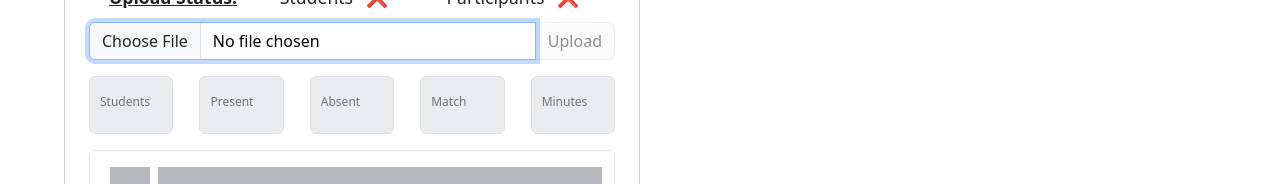
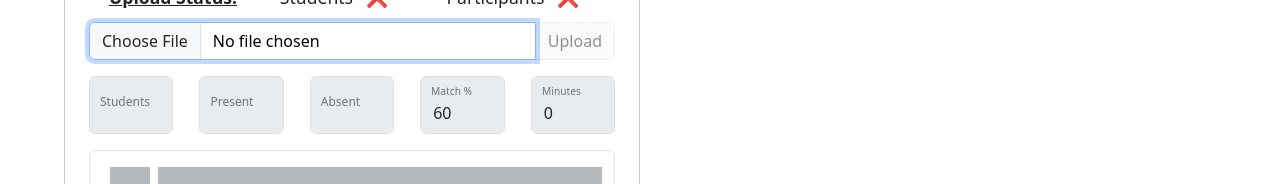
Before and after one commit to stevecalla/attendance_app_edx_v2, a React (Vite) app in the folder client/: page /attendance in a window 1280 px wide. Shown: the part 179-363 px from the top of the page. Built offline with nearby package versions, Linux system fonts and the light colour scheme; a web font is replaced by a local one.

Commit message:
Adjust student stats to display

```diff
--- a/client/dev-dist/sw.js
+++ b/client/dev-dist/sw.js
@@ -82,7 +82,7 @@ define(['./workbox-b5f7729d'], (function (workbox) { 'use strict';
     "revision": "3ca0b8505b4bec776b69afdba2768812"
   }, {
     "url": "index.html",
-    "revision": "0.trr3t7ofnio"
+    "revision": "0.nti04eh4ctg"
   }], {});
   workbox.cleanupOutdatedCaches();
   workbox.registerRoute(new workbox.NavigationRoute(workbox.createHandlerBoundToURL("index.html"), {
--- a/client/src/components/attendancePanel/index.jsx
+++ b/client/src/components/attendancePanel/index.jsx
@@ -10,8 +10,10 @@ import StudentContainer from "../studentContainer";
 function AttendancePanel() {
   const [isStudentFileUploaded, setIsStudentFileUploaded] = useState(false);
   const [isParticipantFileUploaded, setIsParticipantFileUploaded] = useState(false);
-  const [ matchThreshold, setMatchThreshold ] = useState(0.60);
-  const [ minutesThreshold, setMinutesThreshold ] = useState(0);
+  const [matchThreshold, setMatchThreshold] = useState(60);
+  const [minutesThreshold, setMinutesThreshold] = useState(0);
+  const [studentRoster, setStudentRoster] = useState([]);
+  const [studentAttendance, setStudentAttendance] = useState([])
 
   return (
     <div className="m-4">
@@ -23,14 +25,23 @@ function AttendancePanel() {
         setIsParticipantFileUploaded={setIsParticipantFileUploaded}
       />
       <StudentStats
+        matchThreshold={matchThreshold}
         setMatchThreshold={setMatchThreshold}
+        minutesThreshold={minutesThreshold}
         setMinutesThreshold={setMinutesThreshold}
+        isParticipantFileUploaded={isParticipantFileUploaded}
+        studentRoster={studentRoster}
+        studentAttendance={studentAttendance}
       />
       <StudentContainer
         isStudentFileUploaded={isStudentFileUploaded}
         isParticipantFileUploaded={isParticipantFileUploaded}
         matchThreshold={matchThreshold}
         minutesThreshold={minutesThreshold}
+        studentRoster={studentRoster}
+        setStudentRoster={setStudentRoster}
+        studentAttendance={studentAttendance}
+        setStudentAttendance={setStudentAttendance}
       />
     </div>
   );
--- a/client/src/components/studentContainer/index.jsx
+++ b/client/src/components/studentContainer/index.jsx
@@ -8,7 +8,11 @@ function StudentContainer ({
   isStudentFileUploaded,
   isParticipantFileUploaded,
   matchThreshold,
-  minutesThreshold
+  minutesThreshold,
+  studentRoster,
+  setStudentRoster,
+  studentAttendance,
+  setStudentAttendance
 }) {
   return (
     <div
@@ -22,7 +26,11 @@ function StudentContainer ({
 
       {/* Show student roster if student file is uploaded */}
       {isStudentFileUploaded && (
-        <StudentRoster isStudentFileUploaded={isStudentFileUploaded} />
+        <StudentRoster
+          isStudentFileUploaded={isStudentFileUploaded}
+          studentRoster={studentRoster}
+          setStudentRoster={setStudentRoster}
+        />
       )}
 
       {/* Show attendance if participant file is uploaded but student file is not */}
@@ -31,6 +39,8 @@ function StudentContainer ({
           isParticipantFileUploaded={isParticipantFileUploaded}
           matchThreshold={matchThreshold}
           minutesThreshold={minutesThreshold}
+          studentAttendance={studentAttendance}
+          setStudentAttendance={setStudentAttendance}
         />
       )}
     </div>
--- a/client/src/components/studentRoster/index.jsx
+++ b/client/src/components/studentRoster/index.jsx
@@ -1,32 +1,36 @@
-import { useEffect, useState } from "react";
-import { getStudentRoster } from "../../utils/api";
+import { useEffect, useState } from 'react'
+import { getStudentRoster } from '../../utils/api'
 
-import Accordion from "react-bootstrap/Accordion";
+import Accordion from 'react-bootstrap/Accordion'
 
-function StudentRoster({ isStudentFileUploaded }) {
-  const [studentRoster, setStudentRoster] = useState([]);
+function StudentRoster ({
+  isStudentFileUploaded,
+  studentRoster,
+  setStudentRoster
+}) {
 
   useEffect(() => {
-    isStudentFileUploaded && fetch_students_list();
-  }, [isStudentFileUploaded]);
+    isStudentFileUploaded && fetch_students_list()
+    // eslint-disable-next-line react-hooks/exhaustive-deps
+  }, [isStudentFileUploaded])
 
-  async function fetch_students_list() {
-    const response = await getStudentRoster();
-    setStudentRoster(response);
+  async function fetch_students_list () {
+    const response = await getStudentRoster()
+    setStudentRoster(response)
   }
 
   return (
     <Accordion>
       {studentRoster?.map((student, index) => (
         <Accordion.Item eventKey={index} key={index}>
-          <Accordion.Header className="custom-hide-expand-icon">
-            <span className="me-2">{index + 1})</span>
-            <span className="student-name">{student}</span>
+          <Accordion.Header className='custom-hide-expand-icon'>
+            <span className='me-2'>{index + 1})</span>
+            <span className='student-name'>{student}</span>
           </Accordion.Header>
         </Accordion.Item>
       ))}
     </Accordion>
-  );
+  )
 }
 
-export default StudentRoster;
+export default StudentRoster
--- a/client/src/components/studentRosterAttendance/studentRosterAttendance.css
+++ b/client/src/components/studentRosterAttendance/studentRosterAttendance.css
@@ -1,4 +1,4 @@
 .custom-row-label {
   display: inline-block;
-  width: 110px
+  width: 135px
 }
--- a/client/src/components/studentStats/index.jsx
+++ b/client/src/components/studentStats/index.jsx
@@ -1,85 +1,127 @@
-import "./studentStats.css";
+import './studentStats.css'
 
-function StudentStats() {
+function StudentStats ({
+  matchThreshold,
+  setMatchThreshold,
+  minutesThreshold,
+  setMinutesThreshold,
+  isParticipantFileUploaded,
+  studentRoster,
+  studentAttendance,
+}) {
+  console.log(
+    'student stats isParticipantFileUploaded = ',
+    isParticipantFileUploaded
+  )
+
+  console.log('student stats studentRoster = ', studentRoster);
+  console.log('student stats studentAttendance = ', studentAttendance);
+
+
+  let studentCount = studentAttendance.length ||studentRoster.length || 0
+  let presentCount = 0
+  let absentCount = 0
+
+  for (let i = 0; i < studentAttendance?.length; i++) {
+    const { isInAttendance } = studentAttendance[i];
+    isInAttendance ? presentCount++ : absentCount++;
+  }
+
+  const handleMatchChange = (event) => {
+    const value = event.target.value;
+    setMatchThreshold(value);
+  };
+
+  const handleMinutesChange = (event) => {
+    const value = event.target.value;
+    setMinutesThreshold(value);
+  };
+
   return (
-    <div className="accordion-body">
-      <div className="row g-1 d-flex justify-content-between">
-        <div className="form-floating mb-3 col-2 col-sm-2 col-md-2">
+    <div className='accordion-body'>
+      <div className='row g-1 d-flex justify-content-between'>
+        <div className='form-floating mb-3 col-2 col-sm-2 col-md-2'>
           <input
-            id="student-count"
-            className="form-control"
-            placeholder="Students"
-            type="number"
+            value={studentCount || ''}
+            id='student-count'
+            className='form-control'
+            placeholder='Students'
+            type='number'
             disabled
           ></input>
-          <label className="floating-input" htmlFor="floatingInput">
+          <label className='floating-input' htmlFor='floatingInput'>
             Students
           </label>
         </div>
 
-        <div className="form-floating mb-3 col-2 col-sm-2 col-md-2">
+        <div className='form-floating mb-3 col-2 col-sm-2 col-md-2'>
           <input
-            id="present-count"
-            className="form-control"
-            placeholder="Present"
-            type="number"
+            value={presentCount || ""}
+            id='present-count'
+            className='form-control'
+            placeholder='Present'
+            type='number'
             disabled
           ></input>
-          <label className="floating-input" htmlFor="floatingInput">
+          <label className='floating-input' htmlFor='floatingInput'>
             Present
           </label>
         </div>
 
-        <div className="form-floating mb-3 col-2 col-sm-2 col-md-2">
+        <div className='form-floating mb-3 col-2 col-sm-2 col-md-2'>
           <input
-            id="absent-count"
-            className="form-control"
-            placeholder="Absent"
-            type="number"
+            value={absentCount || ""}
+            id='absent-count'
+            className='form-control'
+            placeholder='Absent'
+            type='number'
             disabled
           ></input>
-          <label className="floating-input" htmlFor="floatingInput">
+          <label className='floating-input' htmlFor='floatingInput'>
             Absent
           </label>
         </div>
 
-        <div className="form-floating mb-3 col-2 col-sm-2 col-md-2">
+        <div className='form-floating mb-3 col-2 col-sm-2 col-md-2'>
           <input
-            id="match-threshold-input"
-            className="form-control"
-            placeholder="Threshold"
-            min="0"
-            max="100"
-            type="number"
-            data-bs-toggle="tooltip"
-            title="Default 60%. Enter a value between 0% and 100%. Click to submit."
-            disabled
+            value={matchThreshold}
+            onChange={handleMatchChange}
+            id='match-threshold-input'
+            className='form-control'
+            placeholder='Threshold'
+            min='0'
+            max='100'
+            type='number'
+            data-bs-toggle='tooltip'
+            title='Default 60%. Enter a value between 0% and 100%. Click to submit.'
+            disabled={!isParticipantFileUploaded}
           ></input>
-          <label className="floating-input" htmlFor="floatingInput">
-            Match
+          <label className='floating-input' htmlFor='floatingInput'>
+            Match %
           </label>
         </div>
 
-        <div className="form-floating mb-3 col-2 col-sm-2 col-md-2">
+        <div className='form-floating mb-3 col-2 col-sm-2 col-md-2'>
           <input
-            id="duration-threshold-input"
-            className="form-control"
-            placeholder="Threshold"
-            min="0"
-            max="500"
-            type="number"
-            data-bs-toggle="tooltip"
-            title="Default 0. Enter a value between 0 and 500 minutes. Click to submit."
-            disabled
+            value={minutesThreshold}
+            onChange={handleMinutesChange}
+            id='duration-threshold-input'
+            className='form-control'
+            placeholder='Threshold'
+            min='0'
+            max='500'
+            type='number'
+            data-bs-toggle='tooltip'
+            title='Default 0. Enter a value between 0 and 500 minutes. Click to submit.'
+            disabled={!isParticipantFileUploaded}
           ></input>
-          <label className="floating-input" htmlFor="floatingInput">
+          <label className='floating-input' htmlFor='floatingInput'>
             Minutes
           </label>
         </div>
-
       </div>
     </div>
-  );
+  )
 }
 
-export default StudentStats;
+export default StudentStats
```
Also changed, not shown: client/src/components/studentRosterAttendance/index.jsx (+51 -14 lines), 2 other files (tests, documents, lock files or other folders).
